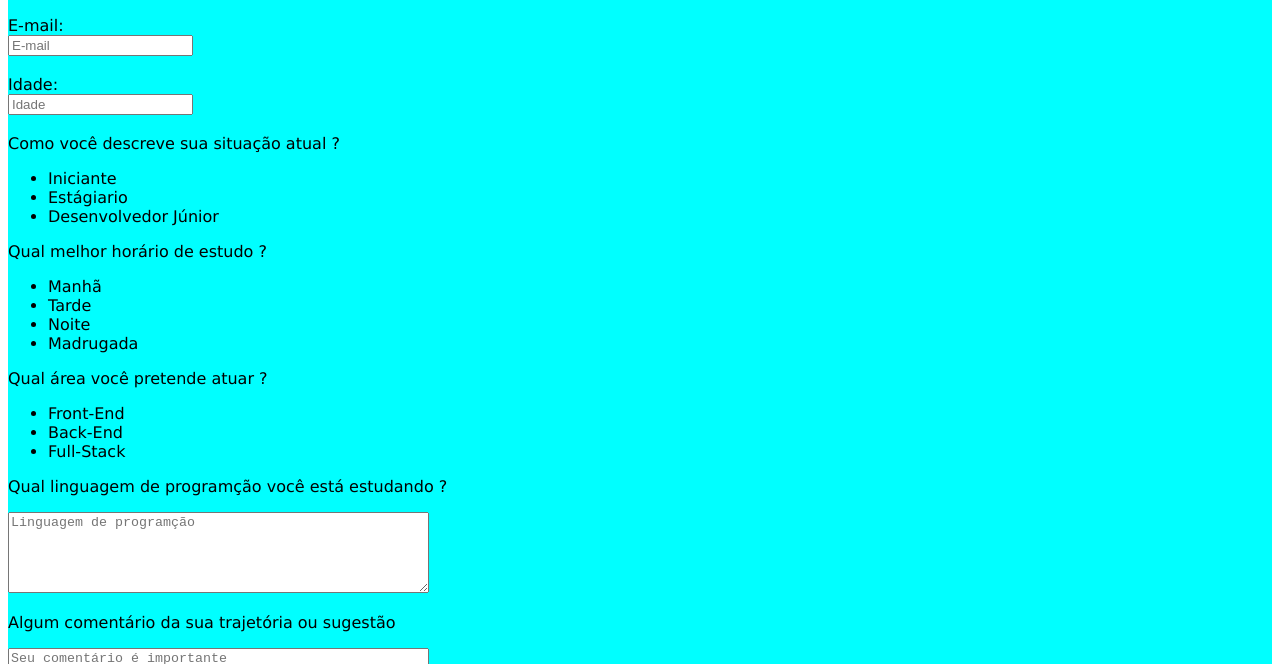
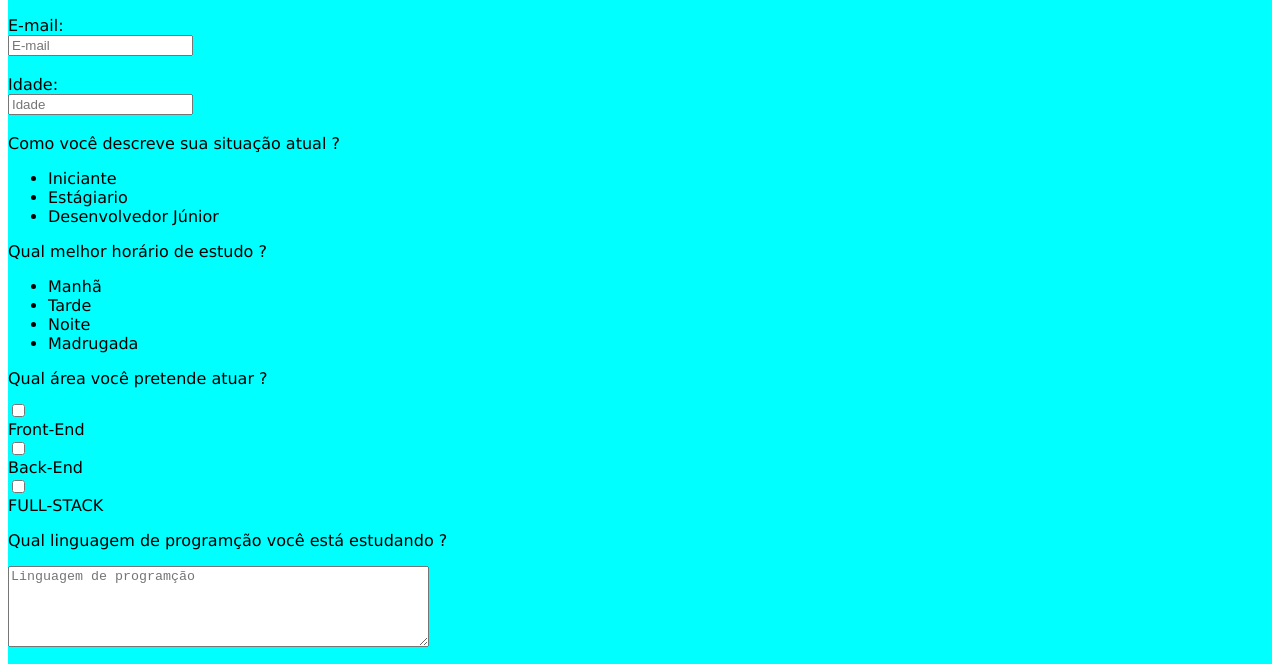
Before and after one commit to Igor-Cruz/ProjetosInicianteFrontEnd, a plain HTML site: page FormulárioDePesquisa/index.html in a window 1280 px wide. Shown: the part 124-788 px from the top of the page. Drawn offline with Linux system fonts and the light colour scheme.

Commit message:
Inserido checkbox

```diff
--- a/FormulárioDePesquisa/index.html
+++ b/FormulárioDePesquisa/index.html
@@ -59,11 +59,13 @@
 
                 <div>
                     <p>Qual área você pretende atuar ?</p>
-                    <ul>
-                        <li>Front-End</li>
-                        <li>Back-End</li>
-                        <li>Full-Stack</li>
-                    </ul>
+                        <input type="checkbox" name="Front" id="Front-End">
+                        <label for="Front-End">Front-End</label>
+                        <input type="checkbox" name="Back" id="Back-End">
+                        <label for="Back-End">Back-End</label>
+                        <input type="checkbox" name="FULL" id="FULL-STACK">
+                        <label for="FULL-STACK">FULL-STACK</label>
+
                 </div>
 
                 <div>
```
Also changed, not shown: FormulárioDePesquisa/style.css (line endings or trailing spaces).
